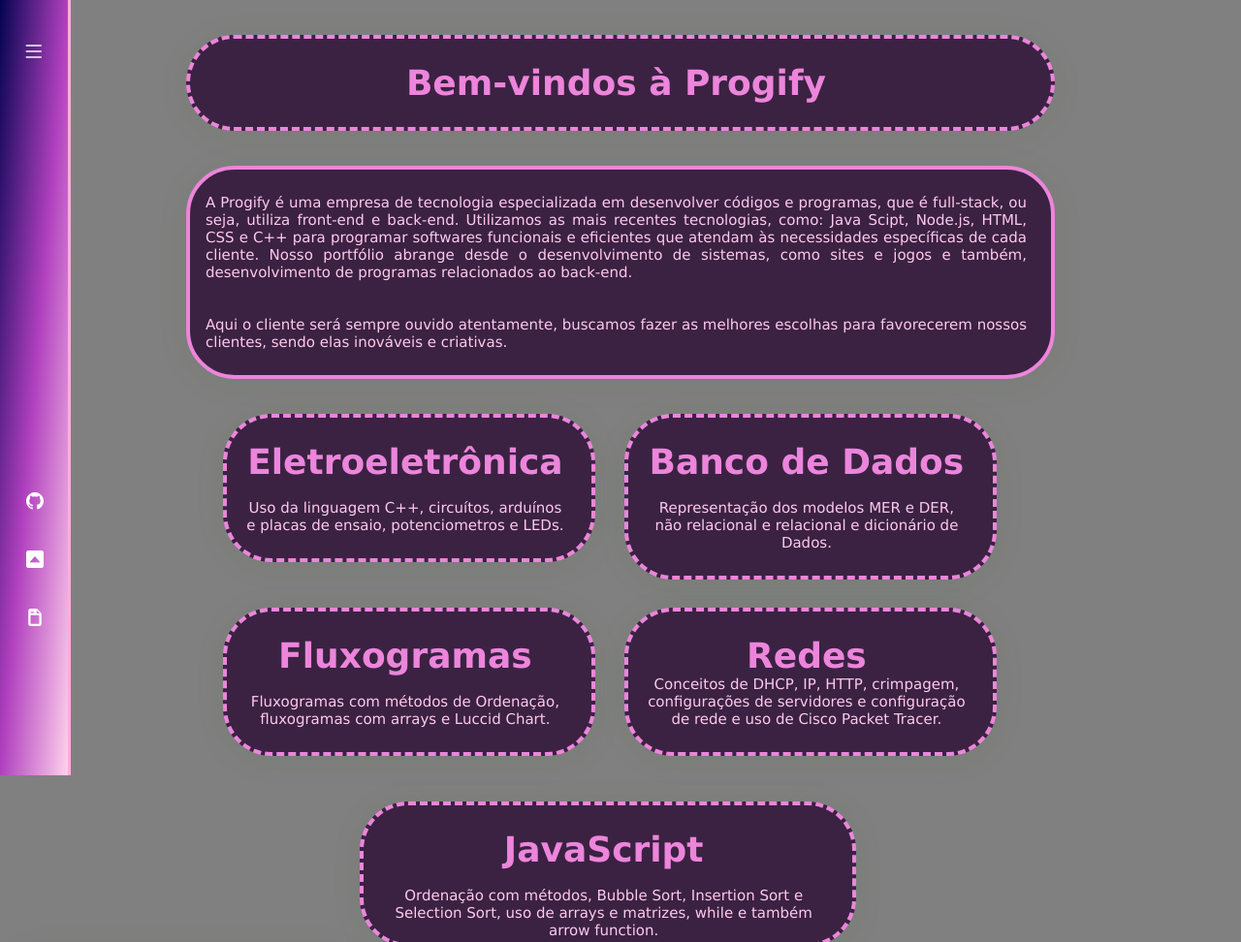
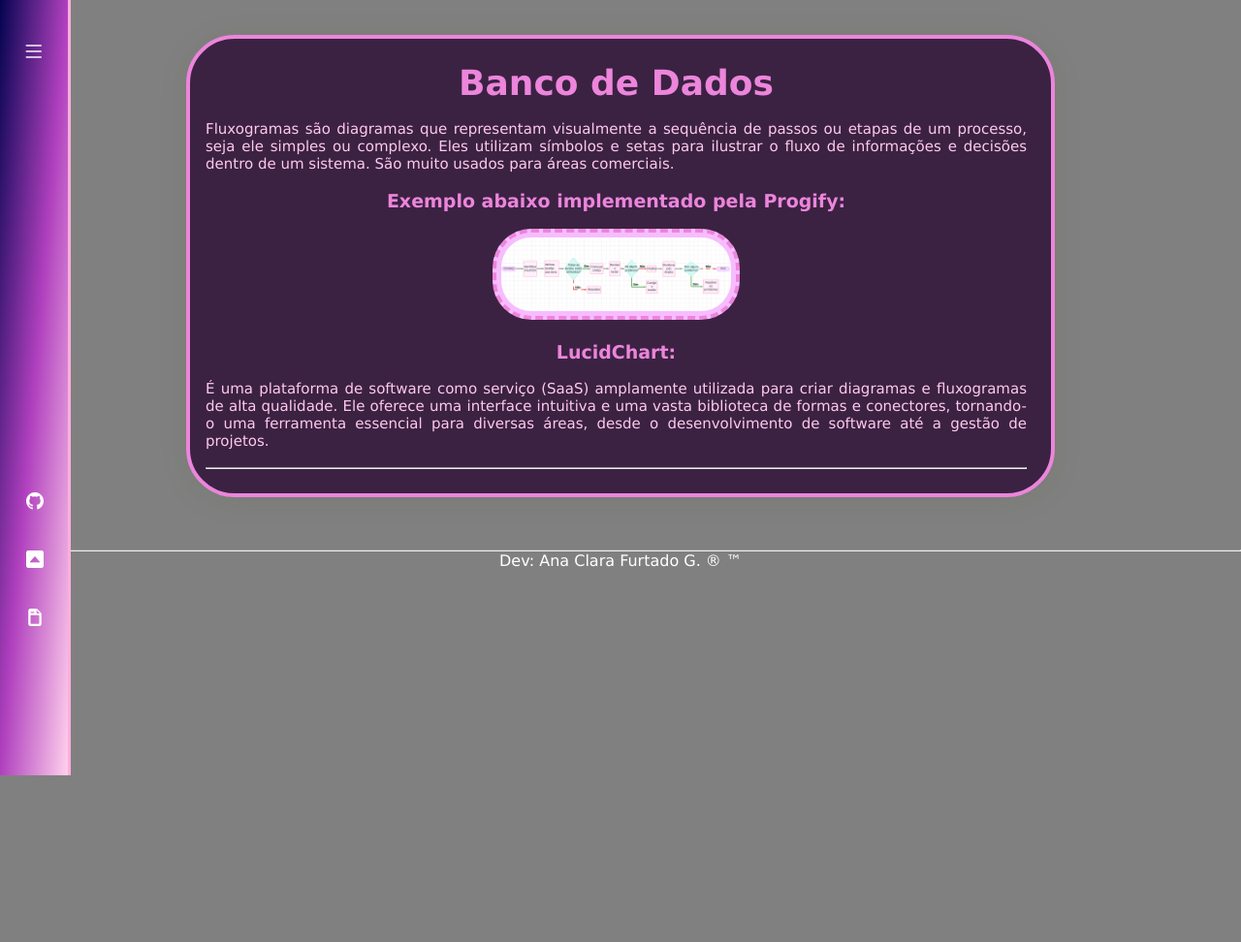
Before and after one commit to Cl4rita/situacaoAprendizagem, a plain HTML site: page bancoDados.html in a window 1280 px wide. Shown: the top 972 px of the page at 97% size. Drawn offline with nearby package versions, Linux system fonts and the light colour scheme.

Commit message:
fluxogramas fim

```diff
--- a/bancoDados.html
+++ b/bancoDados.html
@@ -74,49 +74,32 @@
         <br>
         <main>
             <br>
-            <div class="caixa2">
-                <h2>Bem-vindos à Progify</h2>
+            <div class="caixa">
+                <h2>Banco de Dados</h2>
+                <br>
+            <p>Fluxogramas são diagramas que representam visualmente a sequência de passos ou etapas de um processo, seja ele simples ou complexo. Eles utilizam símbolos e setas para ilustrar o fluxo de informações e decisões dentro de um sistema. São muito usados para áreas comerciais.</p>
+            <br>
+            <div class="escrita">
+            <p><span>Exemplo abaixo implementado pela Progify:</span></p>
+        </div>
+            <br>
+            <div class="imagem">
+                <img src="fluxo_empresa.png" alt="">
             </div>
-            <br><br>
-            <div class="caixa">
-            <p>A Progify é uma empresa de tecnologia especializada em desenvolver códigos e programas, que é full-stack, ou seja, utiliza front-end e back-end. Utilizamos as mais recentes tecnologias, como: Java Scipt, Node.js, HTML, CSS e C++ para programar softwares funcionais e eficientes que atendam às necessidades específicas de cada cliente. Nosso portfólio abrange desde o desenvolvimento de sistemas, como sites e jogos e também, desenvolvimento de programas relacionados ao back-end.</p>
-            <br><br>
-            <p>Aqui o cliente será sempre ouvido atentamente, buscamos fazer as melhores escolhas para favorecerem nossos clientes, sendo elas inováveis e criativas.</p>
-        </main>
+            <br>
+            <div class="escrita">
+            <p><span>LucidChart:</span></p>
+        </div>
+            <br>
+            <p>É uma plataforma de software como serviço (SaaS) amplamente utilizada para criar diagramas e fluxogramas de alta qualidade. Ele oferece uma interface intuitiva e uma vasta biblioteca de formas e conectores, tornando-o uma ferramenta essencial para diversas áreas, desde o desenvolvimento de software até a gestão de projetos.</p>
+            <br>
+            <hr>
     </div>
     <br><br>
-    <div id="caixa4_centralizer-first">
-    <div class="caixa4" id="caixa-first">
-        <h2>Eletroeletrônica</h2>
-        <br>
-        <p>Uso da linguagem C++, circuítos, arduínos e placas de ensaio, potenciometros e LEDs.</p>
-    </div>
-    <div class="caixa4">
-        <h2>Banco de Dados</h2>
-        <br>
-        <p>Representação dos modelos MER e DER, não relacional e relacional e dicionário de Dados.</p>
-    </div>
-</div>
-<div id="caixa4_centralizer-second">
-    <div class="caixa5">
-        <h2>Fluxogramas</h2>
-        <br>
-        <p>Fluxogramas com métodos de Ordenação, fluxogramas com arrays e Luccid Chart.</p>
-    </div>
-    <div class="caixa5">
-        <h2>Redes</h2>
-        <p>Conceitos de DHCP, IP, HTTP, crimpagem, configurações de servidores e configuração de rede e uso de Cisco Packet Tracer.</p>
-    </div>
-</div>
-<div class="caixa4" id="caixa4_centralizer-third">
-    <h2>JavaScript</h2>
     <br>
-    <p>Ordenação com métodos, Bubble Sort, Insertion Sort e Selection Sort, uso de arrays e matrizes, while e também arrow function.</p>
-</div>
-    <div id="div-mapa">
-        <div class="caixa6" id="caixa6_organizer">
-        <iframe src="https://www.google.com/maps/embed?pb=!1m18!1m12!1m3!1d3547.65003931174!2d-48.63472712532586!3d-27.230135206539845!2m3!1f0!2f0!3f0!3m2!1i1024!2i768!4f13.1!3m3!1m2!1s0x94d8a94ad26fb273%3A0xc3b8f5efdfdfc698!2sSENAI%20Tijucas!5e0!3m2!1spt-BR!2sbr!4v1730934944492!5m2!1spt-BR!2sbr" width="700" height="155" style="border:0;" allowfullscreen="" loading="lazy" referrerpolicy="no-referrer-when-downgrade"></iframe>
-    </div>
-    </div>
+    <hr>
+    <footer>
+        <small>Dev: Ana Clara Furtado G. &reg; &trade;</small>
+    </footer>
 </body>
 </html>
--- a/style.css
+++ b/style.css
@@ -280,7 +280,7 @@ nav.menuLat.expandir{
     margin-left: 24px;
 }
 img{
-    width: 200px;
+    width: 30%;
     border: 2px;
     align-items: center;
     transition: 1s;
@@ -298,7 +298,7 @@ img{
 
 }
 img:hover{
-    width: 350px;
+    width: 70%;
     transition: 1.5s;
 }
 .imagem{
```
Also changed, not shown: Js.html (+1 -1 lines), algoritmos_fluxo.html (+31 -1 lines), eletroeletronica.html (+5 -1 lines), ordenacaoJS.html (+1 -1 lines), redes.html (+1 -2 lines), Imp_par_fluxo.png (added), insertior_fluxo.png (added), selection_fluxo.png (added).
